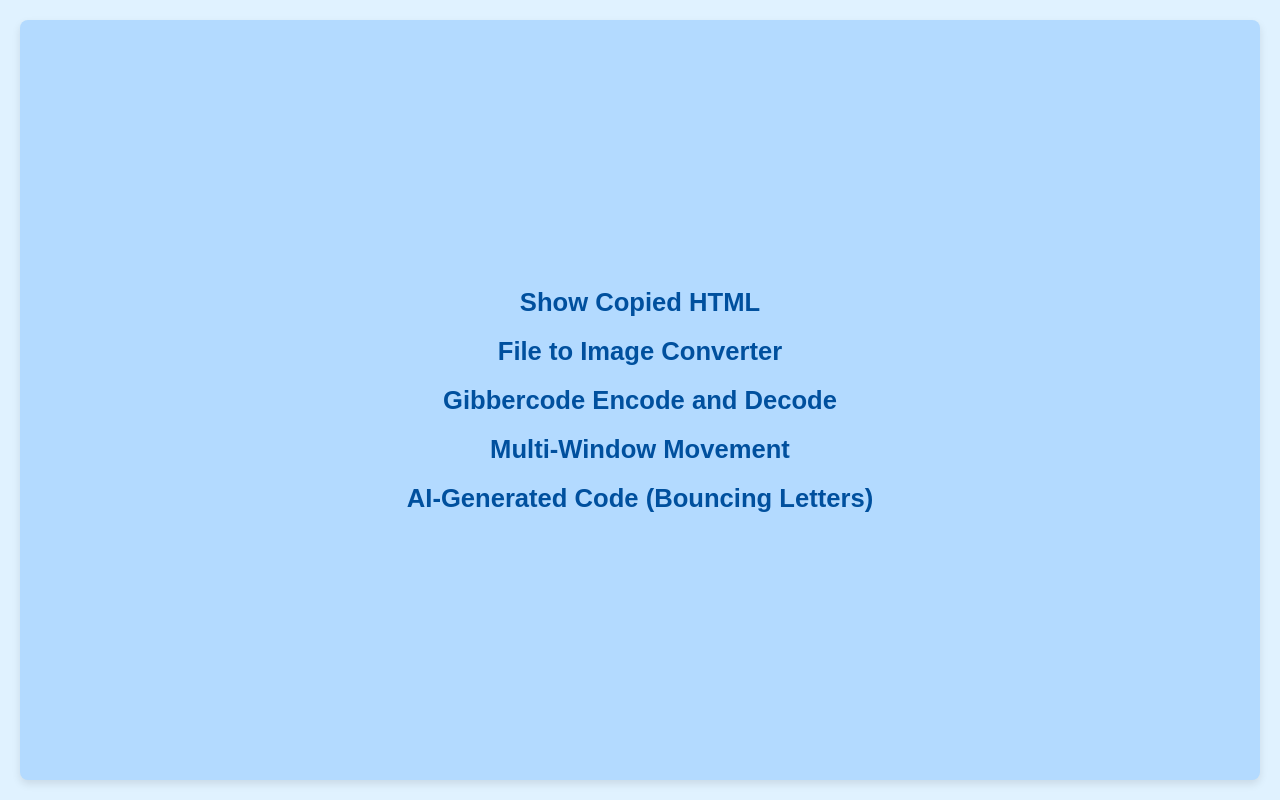
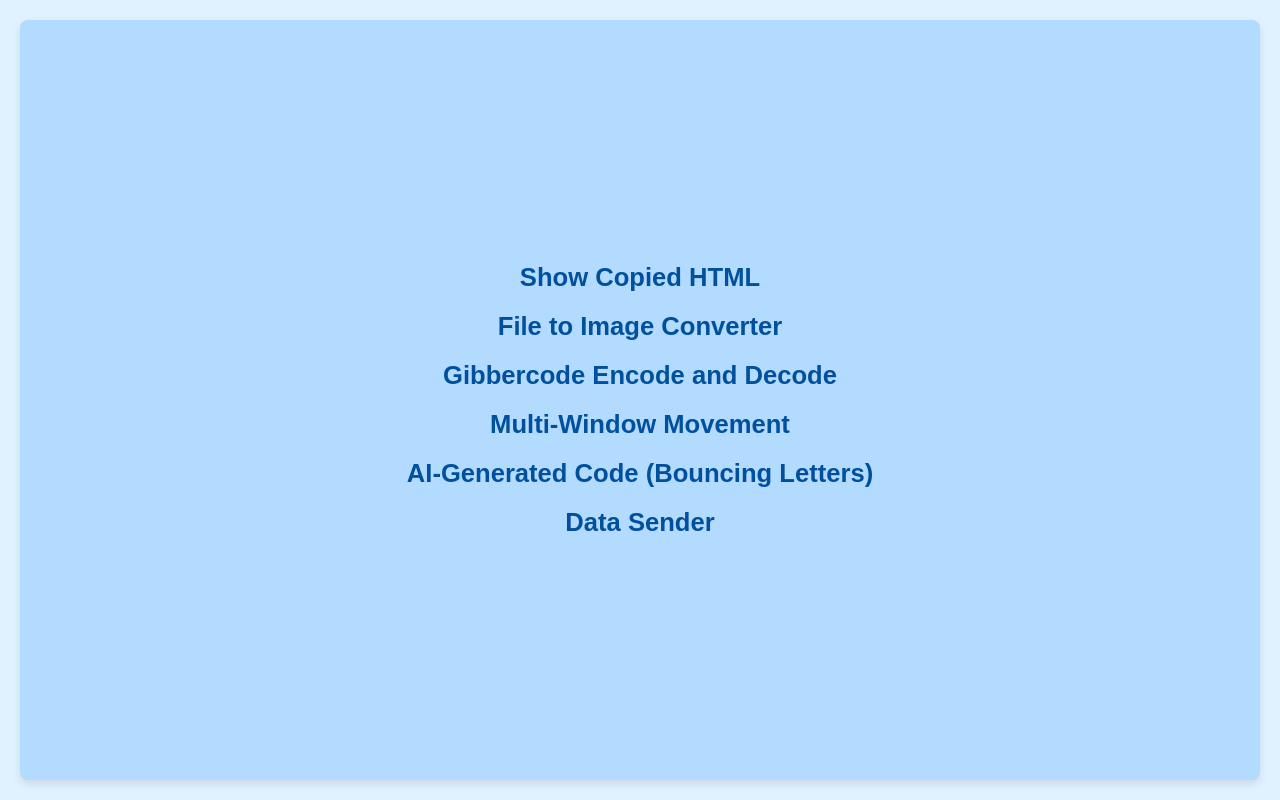
Before and after one commit to bobg33/crash0, a plain HTML site: page index.html in a window 1280 px wide. Drawn offline with Linux system fonts and the light colour scheme.

Commit message:
Update index.html

```diff
--- a/index.html
+++ b/index.html
@@ -58,6 +58,7 @@
     <a href="Gibbercode Encode and Decode.html">Gibbercode Encode and Decode</a>
     <a href="Multi-Window Movement V2.1.html">Multi-Window Movement</a>
     <a href="Bouncing Letters Screensaver.html">AI-Generated Code (Bouncing Letters)</a>
+    <a href="data sender.html">Data Sender</a>
 </div>
 
 </body>
```
